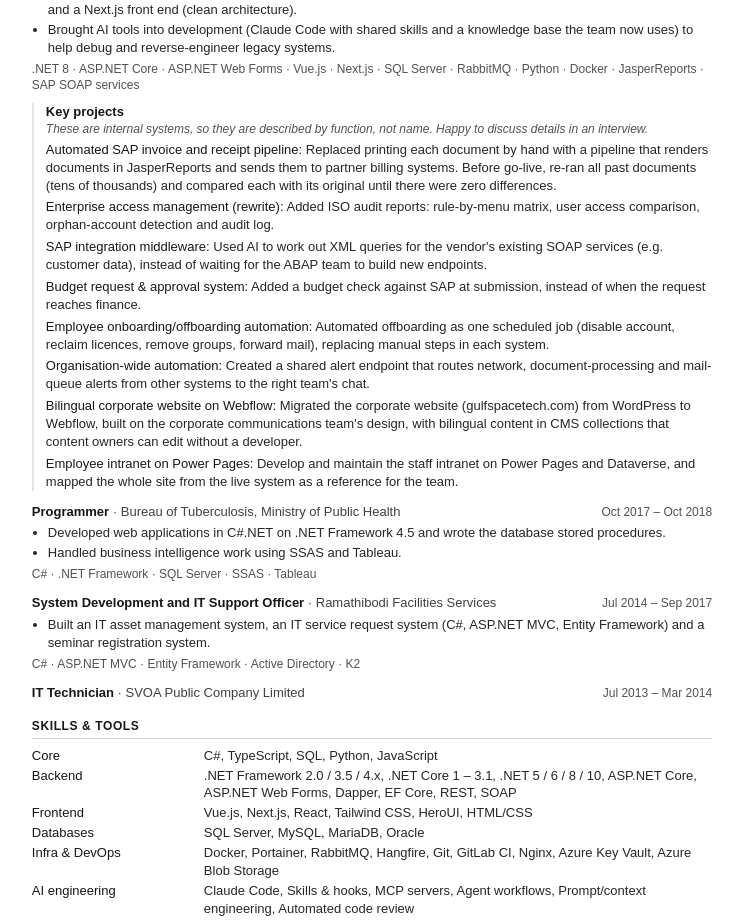
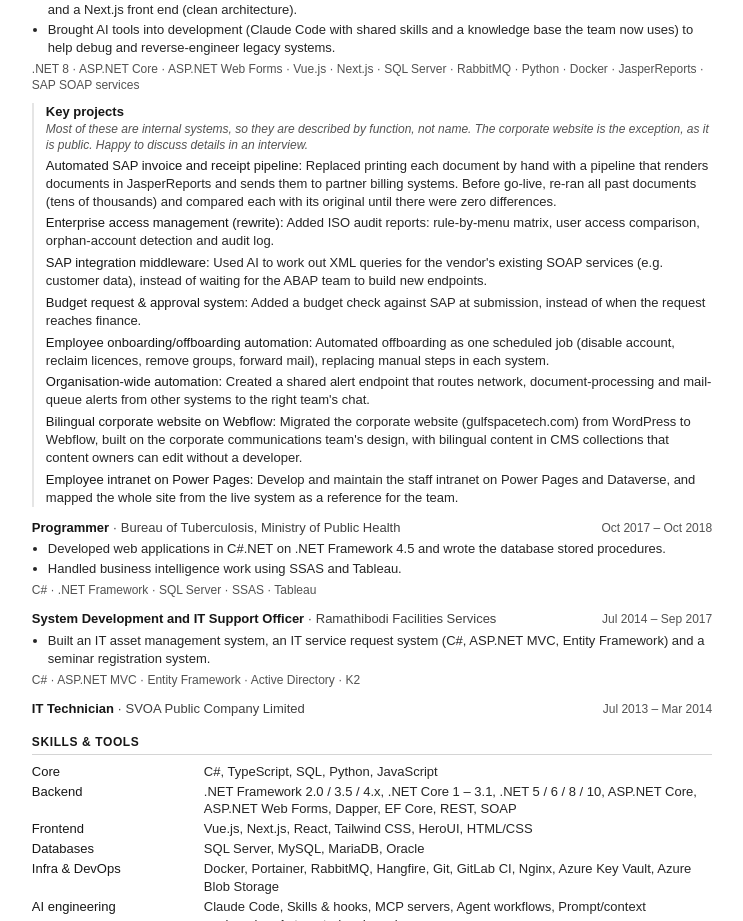
Before and after one commit to jerateep/jerateeps.dev, a Next.js app: page /en/resume in a window 1280 px wide. Shown: the part 780-1701 px from the top of the page, without its empty margins (268-1011 px from the left). Built offline with nearby package versions, Linux system fonts and the light colour scheme; a web font is replaced by a local one.

Commit message:
docs: note the corporate website as the one public project

```diff
--- a/content/ui.ts
+++ b/content/ui.ts
@@ -35,8 +35,8 @@ export const ui = {
     en: "A node-and-link diagram showing how notes in the knowledge base connect.",
   },
   projectsLead: {
-    th: "ผลงานส่วนใหญ่เป็นระบบภายใน จึงไม่เปิดเผยชื่อและภาพหน้าจอ แต่อธิบายตามหน้าที่ของระบบ และยินดีลงรายละเอียดในการสัมภาษณ์",
-    en: "These are internal systems, so they are described by function, not name. Happy to discuss details in an interview.",
+    th: "ผลงานส่วนใหญ่เป็นระบบภายใน จึงไม่เปิดเผยชื่อและภาพหน้าจอ แต่อธิบายตามหน้าที่ของระบบ ยกเว้นเว็บไซต์องค์กรที่เปิดให้บุคคลภายนอกเข้าชม และยินดีลงรายละเอียดในการสัมภาษณ์",
+    en: "Most of these are internal systems, so they are described by function, not name. The corporate website is the exception, as it is public. Happy to discuss details in an interview.",
   },
   education: { th: "การศึกษา", en: "Education" },
   // เป็นคอร์สและ badge ที่เรียนเพื่อประเมินว่าเอามาใช้กับงานได้ไหม ไม่ใช่ certification ที่สอบ — ห้ามเรียกว่าใบรับรอง
```
Also changed, not shown: 1 other file (tests, documents, lock files or other folders).
